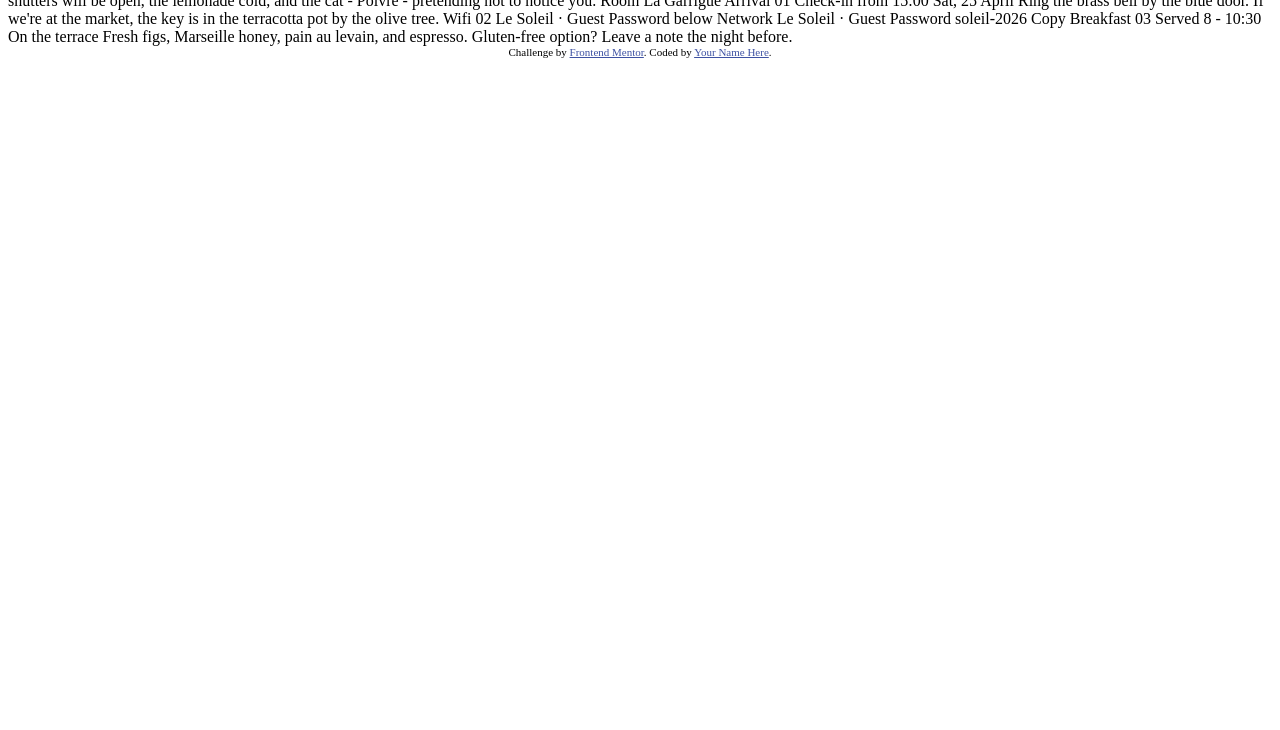
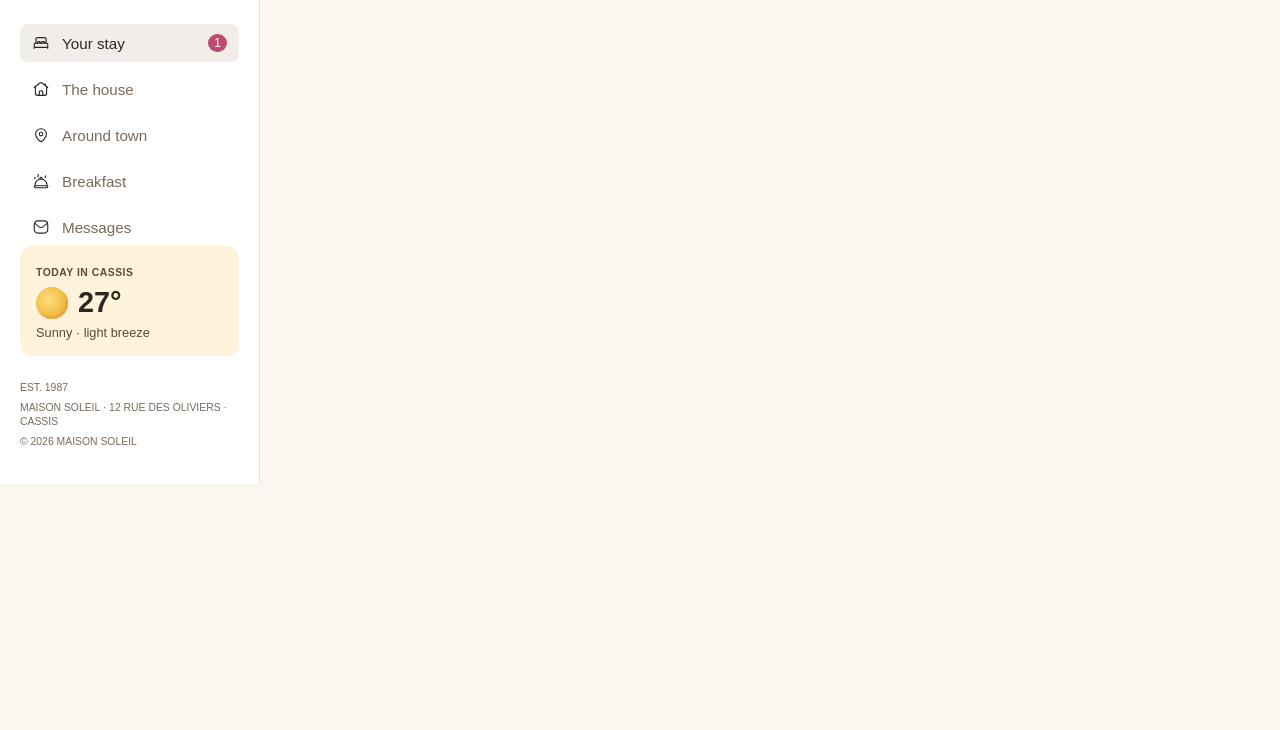
Before and after one commit to luistorres123y-gif/practica-web-16, a plain HTML site: page index.html in a window 1280 px wide. Shown: the part 70-800 px from the top of the page. Drawn offline with Linux system fonts and the light colour scheme.

Commit message:
Comienzo TAREA 1 y agrego estilos CSS y vincula la hoja de estilos (#1)

```diff
--- a/index.html
+++ b/index.html
@@ -1,125 +1,59 @@
 <!DOCTYPE html>
-<html lang="en">
+<html lang="es">
 <head>
-  <meta charset="UTF-8">
-  <meta name="viewport" content="width=device-width, initial-scale=1.0"> <!-- displays site properly based on user's device -->
-
-  <link rel="icon" type="image/png" sizes="32x32" href="./assets/images/favicon-32x32.png">
-
-  <title>Frontend Mentor | Hotel booking confirmation page</title>
-
-  <!-- Feel free to remove these styles or customise in your own stylesheet 👍 -->
-  <style>
-    .attribution { font-size: 0.6875rem; text-align: center; }
-    .attribution a { color: hsl(228, 45%, 44%); }
-  </style>
+    <meta charset="UTF-8">
+    <meta name="viewport" content="width=device-width, initial-scale=1.0">
+    <link rel="stylesheet" href="styles.css
+    ">
+    <title>Practica Trabajo 16P</title>
 </head>
 <body>
+ <div class="sidebar">
 
-  <!-- Sidebar starts -->
+    <div class="sidebar-header">
+        <img src="assets/images/logo.svg" alt="Sol Logo" class="brand-logo-icon">
+        <h1 class="brand-name">Maison Soleil</h1>
+    </div>
 
-  Maison Soleil
+    <div class="sidebar-nav">
+        <ul>
+            <li class="nav-item active">
+                <a href="#">
+                    <img src="assets/images/icon-bed.svg" alt="Stay icon" class="nav-icon">
+                    Your stay
+                    <span class="badge">1</span>
+                </a>
+            </li>
+            <li class="nav-item">
+                <a href="#"><img src="assets/images/icon-house.svg" alt="House icon" class="nav-icon"> The house</a>
+            </li>
+            <li class="nav-item">
+                <a href="#"><img src="assets/images/icon-pin.svg" alt="Town icon" class="nav-icon"> Around town</a>
+            </li>
+            <li class="nav-item">
+                <a href="#"><img src="assets/images/icon-breakfast-outline.svg" alt="Breakfast icon" class="nav-icon"> Breakfast</a>
+            </li>
+            <li class="nav-item">
+                <a href="#"><img src="assets/images/icon-mail.svg" alt="Messages icon" class="nav-icon"> Messages</a>
+            </li>
+        </ul>
+    </div>
 
-  <!-- Guest navigation -->
-  Your stay
-  1
-  The house
-  Around town
-  Breakfast
-  Messages
+    <div class="weather-widget">
+        <span class="weather-subtitle">TODAY IN CASSIS</span>
+        <div class="weather-content">
+            <img src="assets/images/icon-weather.svg" alt="Weather icon" class="weather-icon">
+            <div class="weather-temp">27°</div>
+        </div>
+        <p class="weather-desc">Sunny · light breeze</p>
+    </div>
 
-  <!-- Local weather -->
-  Today in Cassis
-  27°
-  Sunny · light breeze
+    <div class="sidebar-footer">
+        <p>EST. 1987</p>
+        <p>MAISON SOLEIL · 12 RUE DES OLIVIERS · CASSIS</p>
+        <p>© 2026 MAISON SOLEIL</p>
+    </div>
 
-  Est. 1987
-  Maison Soleil · 12 Rue des Oliviers · Cassis
-  © 2026 Maison Soleil
-
-  <!-- Sidebar ends -->
-
-  <!-- Main content starts -->
-
-  Booking · Confirmed
-  Bienvenue, Lucia.
-
-  Print receipt
-  Add to calendar
-
-  <!-- Booking cards start -->
-
-  <!-- Receipt card -->
-  Receipt
-  № MS-2026
-  0421-AH
-
-  Your stay
-
-  Check in
-  25 Apr
-  Saturday · 15:00
-
-  Check out
-  29 Apr
-  Wednesday · 11:00
-
-  Room · La Garrigue · 4 nights
-  € 620.00
-  Breakfast · 2 guests
-  € 96.00
-  Tourist tax
-  € 14.40
-
-  Total paid
-  € 730.40
-
-  Paid · Wise · GBP
-  <!-- Barcode image -->
-
-  <!-- Note from host card -->
-  Welcome
-  A note from your host, Margaux.
-  We're so glad you're coming. The shutters will be open, the lemonade cold, and the cat - Poivre - pretending not to notice you.
-  Room
-  La Garrigue
-
-  <!-- Booking cards end -->
-
-  <!-- Guest info row starts -->
-
-  <!-- Arrival -->
-  Arrival
-  01
-  Check-in from 15:00
-  Sat, 25 April
-  Ring the brass bell by the blue door. If we're at the market, the key is in the terracotta pot by the olive tree.
-
-  <!-- Wifi -->
-  Wifi
-  02
-  Le Soleil · Guest
-  Password below
-  Network
-  Le Soleil · Guest
-  Password
-  soleil-2026
-  Copy
-
-  <!-- Breakfast -->
-  Breakfast
-  03
-  Served 8 - 10:30
-  On the terrace
-  Fresh figs, Marseille honey, pain au levain, and espresso. Gluten-free option? Leave a note the night before.
-
-  <!-- Guest info row ends -->
-
-  <!-- Main content ends -->
-
-  <footer class="attribution">
-    Challenge by <a href="https://www.frontendmentor.io?ref=challenge">Frontend Mentor</a>.
-    Coded by <a href="#">Your Name Here</a>.
-  </footer>
+</div>
 </body>
 </html>
--- /dev/null
+++ b/styles.css
@@ -0,0 +1,217 @@
+* {
+    margin: 0;
+    padding: 0;
+    box-sizing: border-box;
+}
+
+:root {
+  /* Neutral */
+  --color-neutral-900: hsl(33, 15%, 15%);
+  --color-neutral-800: hsl(33, 22%, 20%);
+  --color-neutral-700: hsl(32, 20%, 29%);
+  --color-neutral-600: hsl(33, 17%, 41%);
+  --color-neutral-400: hsl(36, 22%, 86%);
+  --color-neutral-200: hsl(30, 24%, 93%);
+  --color-neutral-100: hsl(35, 60%, 96%);
+  --color-neutral-50: hsl(40, 60%, 98%);
+  --color-neutral-0: hsl(0, 0%, 100%);
+
+  /* Sun */
+  --color-sun-500: hsl(42, 83%, 58%);
+  --color-sun-300: hsl(44, 84%, 75%);
+  --color-sun-200: hsl(45, 100%, 74%);
+  --color-sun-50: hsl(41, 100%, 93%);
+
+  /* Terracotta */
+  --color-terracotta-700: hsl(15, 69%, 37%);
+  --color-terracotta-600: hsl(15, 74%, 41%);
+  --color-terracotta-500: hsl(18, 62%, 47%);
+  --color-terracotta-400: hsl(22, 72%, 56%);
+
+  /* Blue */
+  --color-blue-500: hsl(230, 49%, 56%);
+
+  /* Rose */
+  --color-rose-500: hsl(340, 48%, 52%);
+}
+
+body {
+    margin: 0;
+    padding: 0;
+    background-color: var(--color-neutral-100);
+    color: var(--color-neutral-900);
+    font-family: Arial, sans-serif;
+}
+
+.app-container {
+    display: flex;
+    min-height: 100vh;
+}
+
+.main-content {
+    flex: 1;
+    min-width: 0;
+    padding: 40px 60px;
+    overflow-y: auto;
+}
+
+/* TABLETS */
+
+@media (max-width: 900px) {
+    .sidebar {
+        width: 220px;
+        min-width: 220px;
+        padding: 25px 15px;
+    }
+
+    .main-content {
+        padding: 30px 25px;
+    }
+}
+
+/* CELULARES */
+
+@media (max-width: 600px) {
+    .app-container {
+        flex-direction: column;
+    }
+
+    .sidebar {
+        width: 100%;
+        min-width: 0;
+        padding: 20px;
+        border-right: none;
+        border-bottom: 1px solid var(--color-neutral-400);
+    }
+
+    .main-content {
+        padding: 25px 15px;
+    }
+}
+
+/* TAREA 1: MENU LATERAL */
+
+.sidebar {
+    width: 260px;
+    min-width: 260px;
+    background-color: var(--color-neutral-0);
+    padding: 30px 20px;
+    display: flex;
+    flex-direction: column;
+    justify-content: space-between;
+    border-right: 1px solid var(--color-neutral-400);
+}
+
+.sidebar-header {
+    display: flex;
+    align-items: center;
+    gap: 10px;
+    margin-bottom: 40px;
+}
+
+.brand-logo-icon {
+    width: 24px;
+    height: 24px;
+}
+
+.brand-name {
+    font-size: 1.1rem;
+    font-weight: 600;
+    letter-spacing: -0.5px;
+    margin: 0;
+}
+
+.sidebar-nav ul {
+    list-style: none;
+    padding: 0;
+    margin: 0;
+    display: flex;
+    flex-direction: column;
+    gap: 8px;
+}
+
+.nav-item a {
+    display: flex;
+    align-items: center;
+    gap: 12px;
+    text-decoration: none;
+    color: var(--color-neutral-600);
+    padding: 10px 12px;
+    border-radius: 8px;
+    font-size: 0.95rem;
+    font-weight: 500;
+    transition: all 0.2s ease;
+}
+
+.nav-item.active a,
+.nav-item a:hover {
+    background-color: var(--color-neutral-200);
+    color: var(--color-neutral-900);
+}
+
+.nav-icon {
+    width: 18px;
+    height: 18px;
+}
+
+.badge {
+    margin-left: auto;
+    background-color: var(--color-rose-500);
+    color: var(--color-neutral-0);
+    font-size: 0.75rem;
+    padding: 2px 6px;
+    border-radius: 50%;
+}
+
+/* CLIMA */
+
+.weather-widget {
+    background-color: var(--color-sun-50);
+    padding: 16px;
+    border-radius: 12px;
+    margin-top: auto;
+    margin-bottom: 20px;
+}
+
+.weather-subtitle {
+    font-size: 0.65rem;
+    font-weight: 700;
+    color: var(--color-neutral-700);
+    letter-spacing: 0.5px;
+}
+
+.weather-content {
+    display: flex;
+    align-items: center;
+    gap: 10px;
+    margin: 6px 0;
+}
+
+.weather-icon {
+    width: 32px;
+    height: 32px;
+}
+
+.weather-temp {
+    font-size: 1.8rem;
+    font-weight: 700;
+    color: var(--color-neutral-900);
+}
+
+.weather-desc {
+    font-size: 0.8rem;
+    color: var(--color-neutral-700);
+    margin-bottom: 0;
+}
+
+/* PIE DEL MENU */
+
+.sidebar-footer {
+    font-size: 0.65rem;
+    color: var(--color-neutral-600);
+    line-height: 1.4;
+}
+
+.sidebar-footer p {
+    margin: 5px 0;
+}
```
